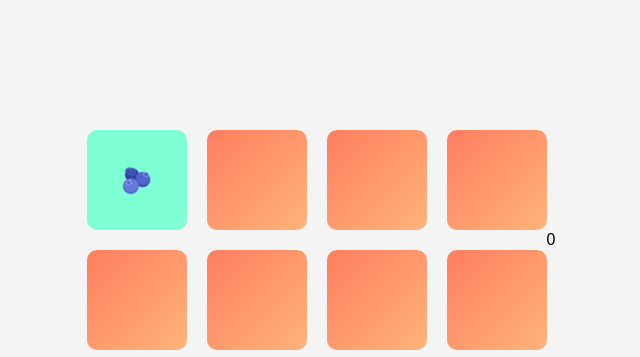
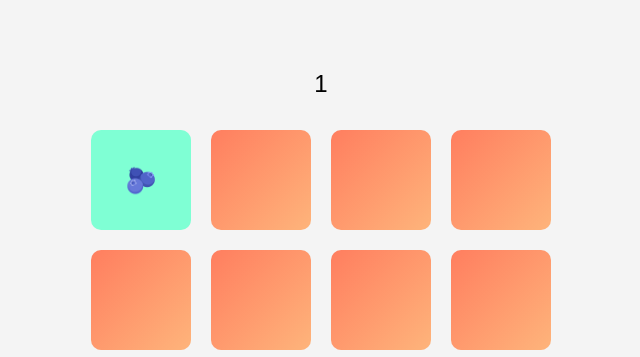
Before and after one commit to Crystal-Ninja/memory-game, a plain HTML site: page index.html in a window 1280 px wide. Both pictures are taken after a click on the element 455 px from the left and 340 px from the top of the page. Shown: the part 160-517 px from the top of the page, 319-959 px from the left. Drawn offline with Linux system fonts and the light colour scheme.

Commit message:
flip count added

```diff
--- a/index.js
+++ b/index.js
@@ -1,6 +1,7 @@
 const grid=document.querySelector(".grid");
 const btn= document.querySelector("btn")
-
+let numcount=document.getElementById("numcount");
+let count=0;
 const symbols=["🍇","🍉","🍓","🫐"];
 const cards=[...symbols,...symbols];
 let cardsflipped=[];
@@ -17,14 +18,15 @@ cards.forEach((symbols)=>{
     const card=document.createElement("div");
     card.classList.add("card");
     card.dataset.symbol=symbols;
-    card.addEventListener("click",flipcard)
-    grid.appendChild(card)
+    card.addEventListener("click",flipcard);
+    grid.appendChild(card);
 })
 function flipcard() {
     if (cardsflipped.length < 2 && !this.classList.contains("flipped")) {
         this.textContent = this.dataset.symbol;
         this.classList.add("flipped");
         cardsflipped.push(this);
+        increment();
         if (cardsflipped.length == 2) {
             setTimeout(checkmatch, 800);
         }
@@ -47,6 +49,7 @@ function checkmatch(){
     cardsflipped=[];
 }
 function reset(){
+
     cardsflipped=[];
     matchingpair=0;
     const allcards=document.querySelectorAll(".card");
@@ -54,6 +57,10 @@ function reset(){
         cards.textContent="";
         cards.classList.remove("flipped");
     });
+    count=0;
+    numcount.textContent = count
+
+
     shuffle(cards);
     grid.innerHTML="";
     cards.forEach((symbols)=>{
@@ -62,5 +69,10 @@ function reset(){
     card.dataset.symbol=symbols;
     card.addEventListener("click",flipcard)
     grid.appendChild(card)
+
 })
 }
+function increment(){
+    count++;
+    numcount.textContent=count;
+}
--- a/style.css
+++ b/style.css
@@ -49,3 +49,8 @@ body{
  background: linear-gradient(135deg, #11998e, #38ef7d);
  border: none;
 }
+#numcount{
+position: absolute;
+top: 30px;
+font-size: 24px;
+}
```
